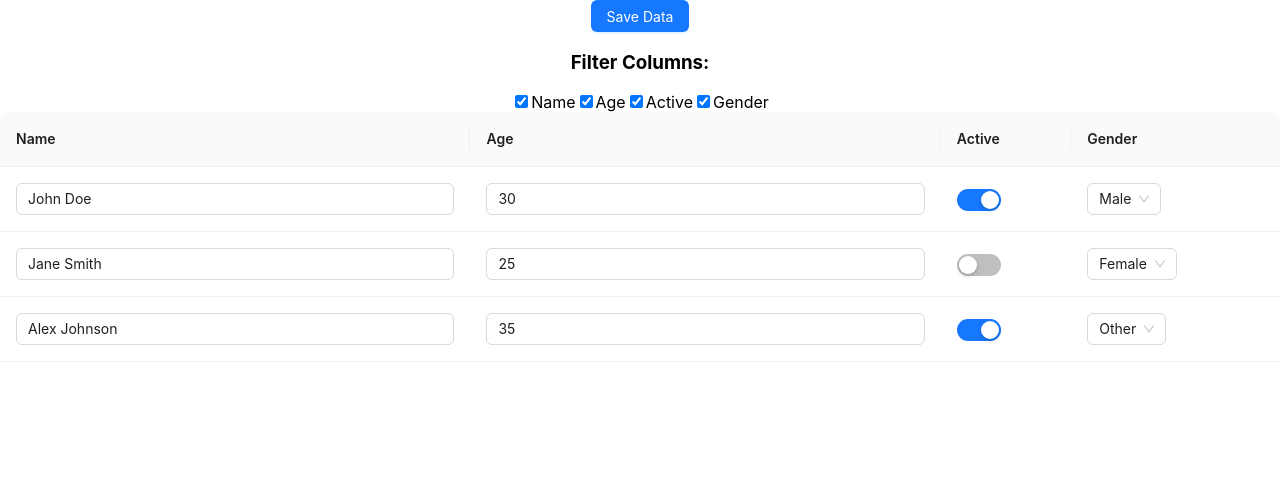
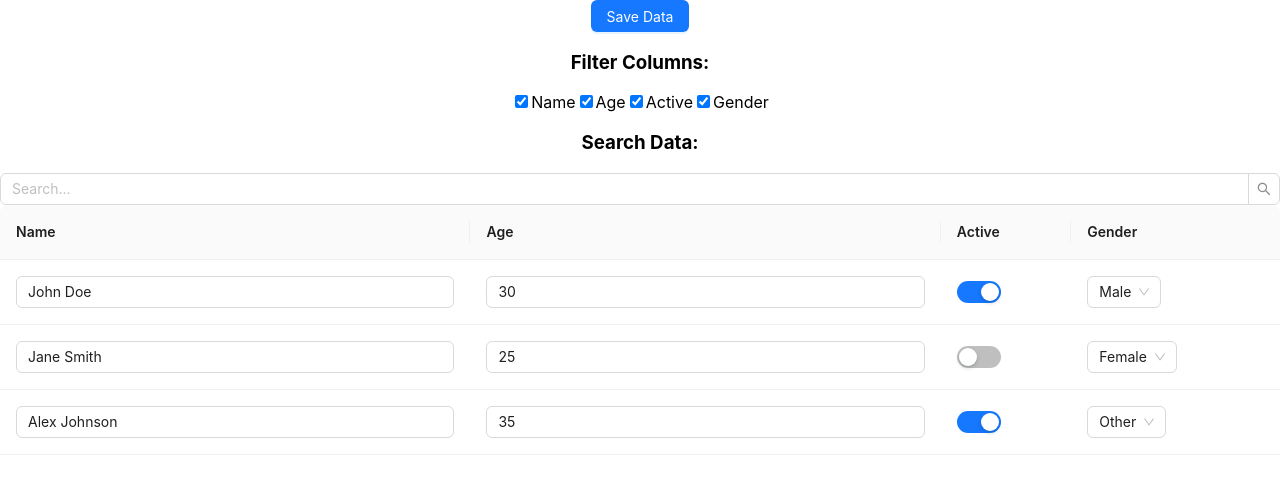
Before and after one commit to RomanDrevo/cemento, a React (Create React App) app: page / in a window 1280 px wide. Shown: the top 494 px of the page. Built offline with nearby package versions, Linux system fonts and the light colour scheme.

Commit message:
add search

```diff
--- a/src/components/DynamicTable.tsx
+++ b/src/components/DynamicTable.tsx
@@ -13,6 +13,7 @@ interface TableData {
 const DynamicTable: React.FC<TableData> = ({ columns, data }) => {
     const [editedData, setEditedData] = useState<RowData[]>(data);
     const [filteredColumns, setFilteredColumns] = useState<string[]>([]);
+    const [searchQuery, setSearchQuery] = useState<string>('');
 
     useEffect(() => {
         const storedData = localStorage.getItem('editedData');
@@ -44,6 +45,23 @@ const DynamicTable: React.FC<TableData> = ({ columns, data }) => {
         } else {
             setFilteredColumns([...filteredColumns, columnId]);
         }
+    };
+
+    const handleSearchQueryChange = (value: string) => {
+        setSearchQuery(value);
+    };
+
+    const filterData = (data: RowData[], query: string) => {
+        if (query.trim() === '') {
+            return data;
+        }
+
+        const lowerCaseQuery = query.toLowerCase();
+        return data.filter((row) =>
+            Object.values(row).some((value) =>
+                String(value).toLowerCase().includes(lowerCaseQuery)
+            )
+        );
     };
 
     const renderCell = (column: Column, text: any, record: RowData) => {
@@ -94,6 +112,7 @@ const DynamicTable: React.FC<TableData> = ({ columns, data }) => {
     };
 
     const filteredColumnsData = columns.filter((column) => !filteredColumns.includes(column.id));
+    const filteredData = filterData(editedData, searchQuery);
 
     return (
         <div>
@@ -113,8 +132,16 @@ const DynamicTable: React.FC<TableData> = ({ columns, data }) => {
                     </label>
                 ))}
             </div>
+            <div>
+                <h3>Search Data:</h3>
+                <Input.Search
+                    placeholder="Search..."
+                    value={searchQuery}
+                    onChange={(e) => handleSearchQueryChange(e.target.value)}
+                />
+            </div>
             <Table
-                dataSource={editedData}
+                dataSource={filteredData}
                 columns={filteredColumnsData.map((column) => ({
                     title: column.title,
                     dataIndex: column.id,
```
